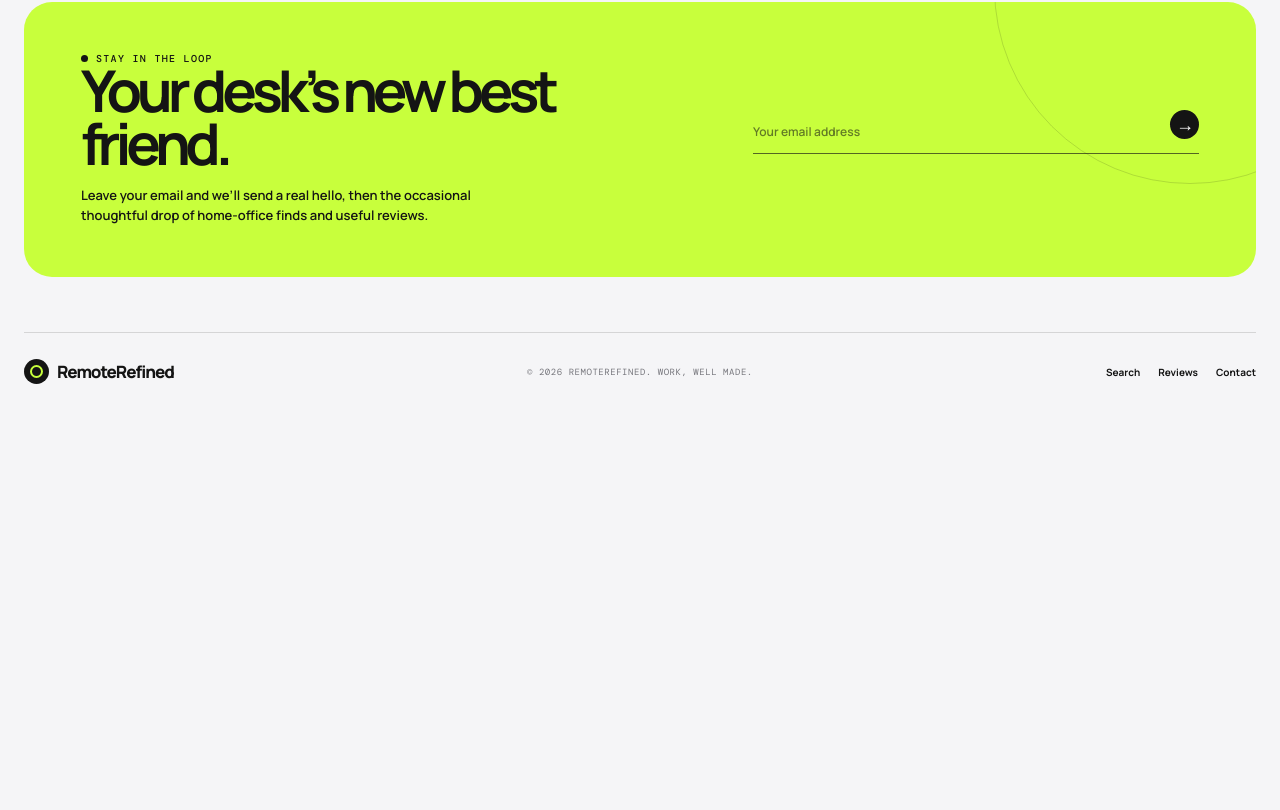
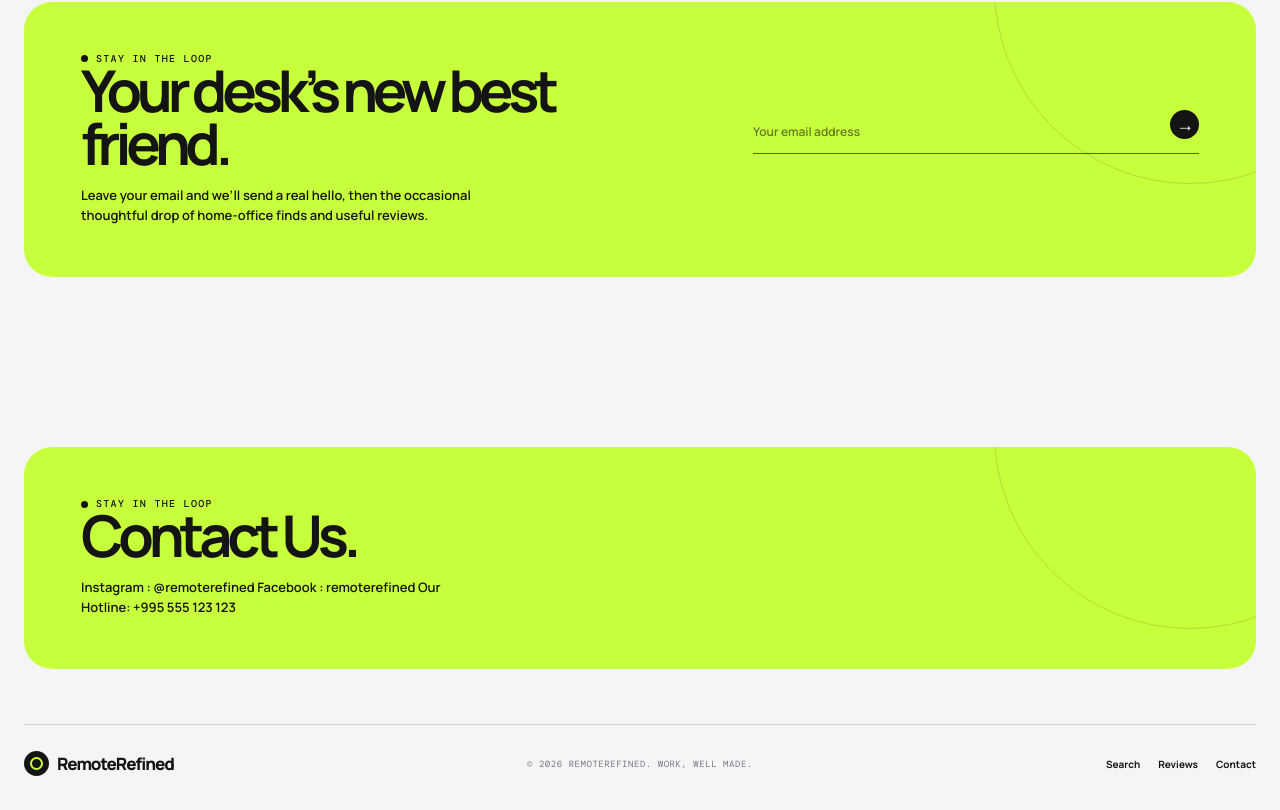
Before and after one commit to demetresvianadze4-eng/RemoteRefined1, a website: page index.html in a window 1280 px wide. Shown: the part 2428-3238 px from the top of the page. Before the commit the page ends 2846 px from the top, so only its background shows below. Drawn offline with nearby package versions, Linux system fonts and the light colour scheme; a web font is replaced by a local one.

Commit message:
Update index.html

```diff
--- a/index.html
+++ b/index.html
@@ -13,6 +13,7 @@
     </div></section>
     <section class="method" id="method"><div class="shell method-inner"><div class="method-copy reveal"><div class="eyebrow">The refined standard</div><h2>We test it like you’ll <em>use</em> it.</h2><p>Specs are a starting point. We live with every pick long enough to find the small details that make a big difference.</p></div><div class="steps reveal delay-1"><div class="step"><small>01</small><div><h3>Live with it</h3><p>Real workweeks, in real spaces — never a rushed unboxing.</p></div><i>↗</i></div><div class="step"><small>02</small><div><h3>Measure what matters</h3><p>Comfort, focus, build quality, value, and everything in between.</p></div><i>↗</i></div><div class="step"><small>03</small><div><h3>Make it make sense</h3><p>Clear verdicts for every kind of workspace and budget.</p></div><i>↗</i></div></div></div></section>
     <section class="shell contact" id="contact"><div class="contact-card reveal"><div><div class="eyebrow">Stay in the loop</div><h2>Your desk’s new best friend.</h2><p>Leave your email and we’ll send a real hello, then the occasional thoughtful drop of home-office finds and useful reviews.</p></div><form class="email-form" data-subscribe="contact"><div class="email-box"><input type="email" aria-label="Email address" placeholder="Your email address" required><button type="submit" aria-label="Send hello">→</button></div><p class="form-feedback" aria-live="polite"></p></form></div></section>
+    <section class="shell contact" id="contact"><div class="contact-card reveal"><div><div class="eyebrow">Stay in the loop</div><h2>Contact Us.</h2><p>Instagram : @remoterefined  Facebook : remoterefined  Our Hotline: +995 555 123 123</p></div></div></section>
   </main>
   <footer class="shell"><div class="footer-inner"><a class="brand" href="index.html"><span class="brand-mark"></span>RemoteRefined</a><span class="copyright">© 2026 RemoteRefined. Work, well made.</span><div class="footer-links"><a href="search.html">Search</a><a href="chairs.html">Reviews</a><a href="#contact">Contact</a></div></div></footer><script src="app.js"></script>
 </body></html>
```
